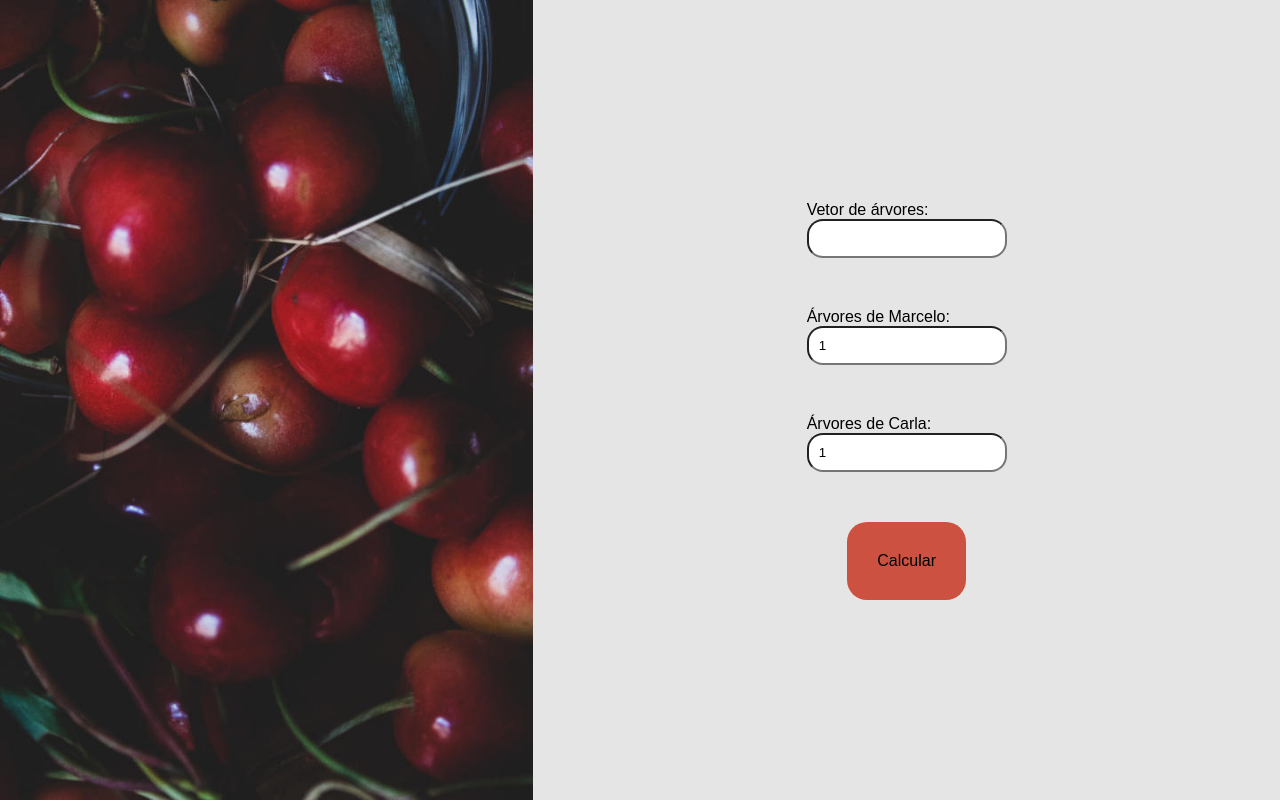
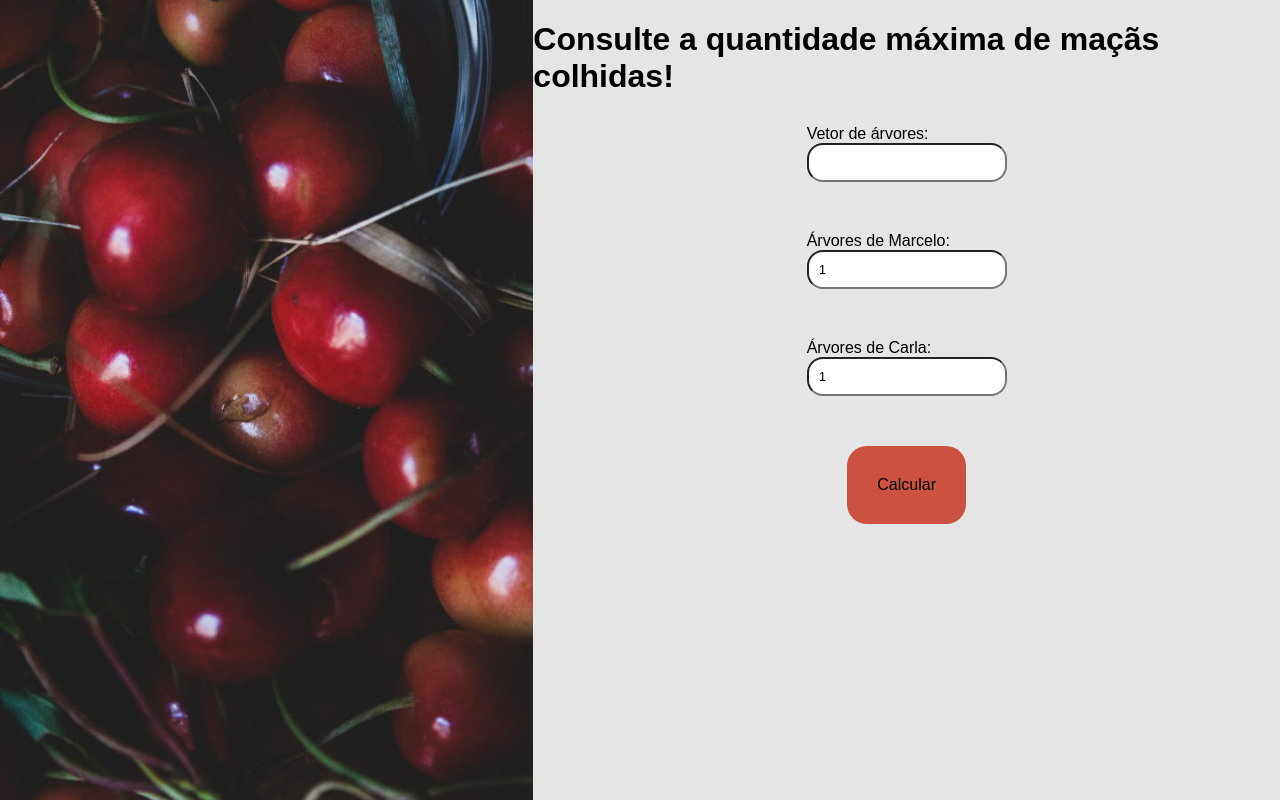
Before and after one commit to tarfao/apples_balko, a Vue app in the folder frontend/: page /#/ in a window 1280 px wide. Built offline with nearby package versions, Linux system fonts and the light colour scheme.

Commit message:
ajustando exibição de titulos e icones

```diff
--- a/frontend/public/index.html
+++ b/frontend/public/index.html
@@ -4,8 +4,8 @@
     <meta charset="utf-8">
     <meta http-equiv="X-UA-Compatible" content="IE=edge">
     <meta name="viewport" content="width=device-width,initial-scale=1.0">
-    <link rel="icon" href="<%= BASE_URL %>favicon.ico">
-    <title><%= htmlWebpackPlugin.options.title %></title>
+    <link rel="icon" href="./favicon.ico">
+    <title>Máximo de maçãs</title>
   </head>
   <body>
     <noscript>
--- a/frontend/src/views/Home/index.vue
+++ b/frontend/src/views/Home/index.vue
@@ -2,6 +2,7 @@
   <div class="home-page">
     <img src="./../../assets/macas-600.jpg" alt="Maçãs" />
     <div class="container-inputs">
+      <h1 class="title-home">Consulte a quantidade máxima de maçãs colhidas!</h1>
       <div class="container-input">
         <label>Vetor de árvores:</label>
         <input class="input-field" v-model="trees" type="text" />
@@ -10,7 +11,9 @@
       <div class="container-input">
         <label>Árvores de Marcelo:</label>
         <input class="input-field" v-model="nMarcelo" type="number" />
-        <p v-if="nMarceloError" class="error-p">O número deve ser maior que 0.</p>
+        <p v-if="nMarceloError" class="error-p">
+          O número deve ser maior que 0.
+        </p>
       </div>
       <div class="container-input">
         <label>Árvores de Carla:</label>
@@ -35,15 +38,15 @@ export default {
       nCarla: 1,
     };
   },
-  computed:{
+  computed: {
     treesError() {
-      return !/(\d(,\d)*)$/.test(this.trees) && this.trees !== ""
+      return !/(\d(,\d)*)$/.test(this.trees) && this.trees !== "";
     },
-    nMarceloError(){
-      return !(this.nMarcelo > 0)
+    nMarceloError() {
+      return !(this.nMarcelo > 0);
     },
-    nCarlaError(){
-      return !(this.nCarla > 0)
+    nCarlaError() {
+      return !(this.nCarla > 0);
     },
   },
   methods: {
--- a/frontend/src/views/Home/styles.css
+++ b/frontend/src/views/Home/styles.css
@@ -8,10 +8,13 @@ img{
     height: 100vh;
 }
 
+.title-home{
+    margin-bottom: 30px;
+}
+
 .container-inputs{
     width: 100%;
     display: flex;
-    justify-content: center;
     flex-direction: column;
     align-items: center;
 }
```
Also changed, not shown: 1 other file (tests, documents, lock files or other folders).
